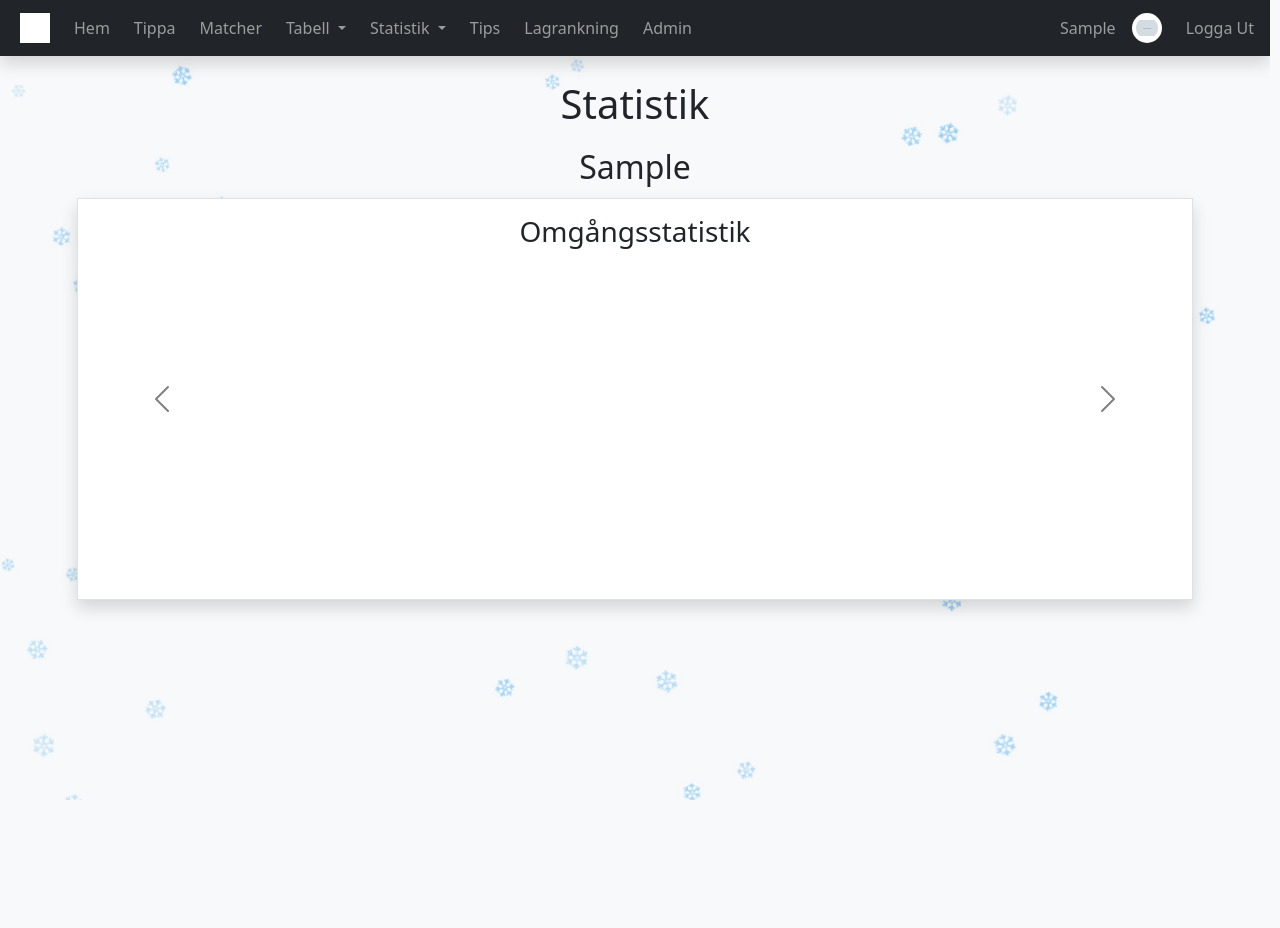
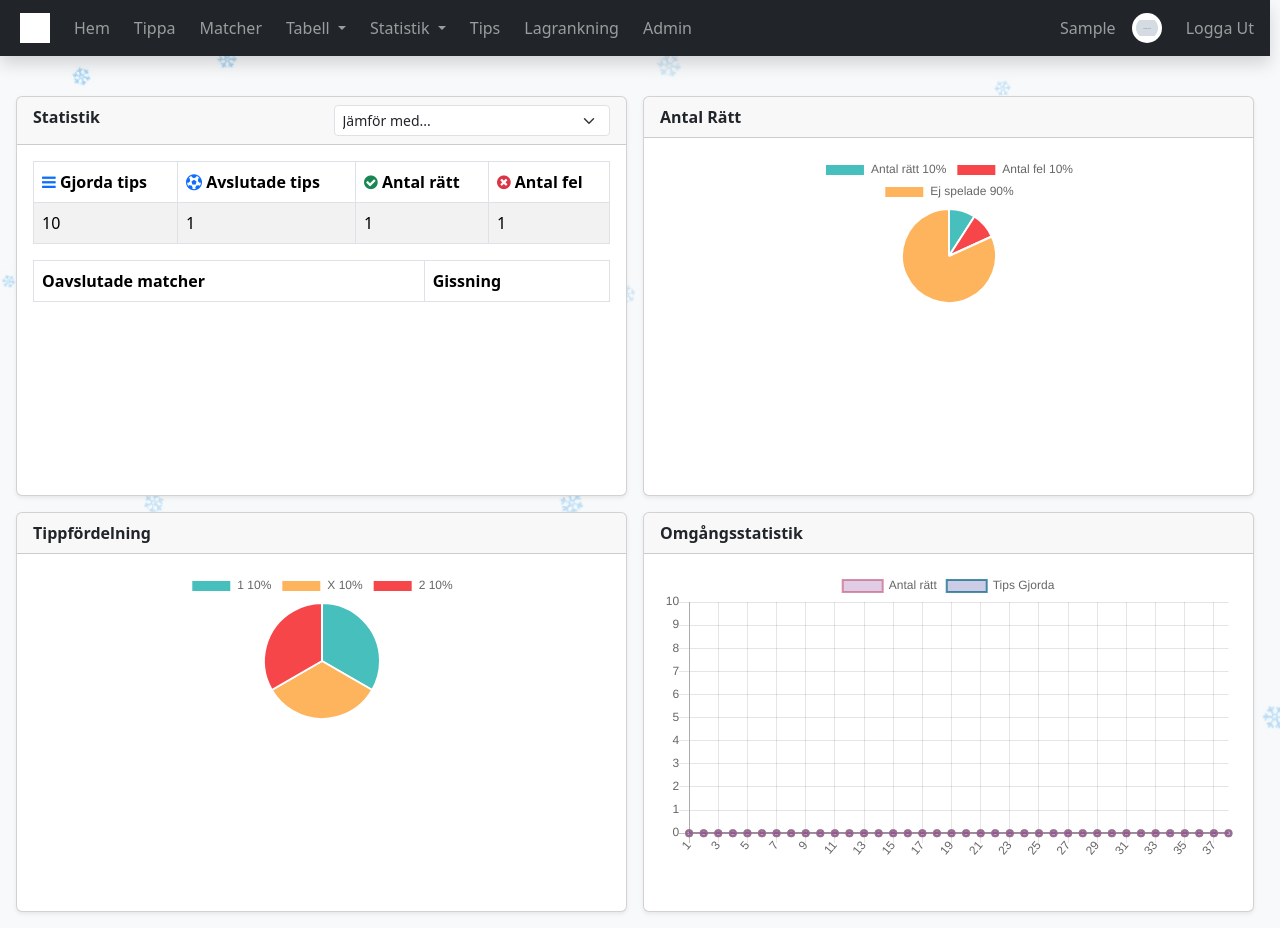
Before and after one commit to PhilipJanson/Premier-League-Tips, a Flask app: a page that uses website/templates/stats.html in a window 1280 px wide. Before the commit the page ends 800 px from the top, so only its background shows below. Run offline with Flask 3, Linux system fonts and the light colour scheme; a user stored in the database is signed in; tables that the repository leaves empty hold one stand-in row (values such as "Sample post"); grey boxes marked "Sample" are stand-in pictures; lists and menus that the app fills with data are empty; some libraries are stand-ins or nearby versions; grey boxes are pictures that could not be loaded.

Commit message:
Stats page rewrite

```diff
--- a/website/static/js/stats.js
+++ b/website/static/js/stats.js
@@ -1,21 +1,37 @@
-var carousels = document.getElementsByClassName('carousel');
+const ROUNDS = 38;
 
-for (const carousel of carousels) {
-  const userId = carousel.dataset.userId;
-  const total = Number(carousel.dataset.total) || 0;
+document.addEventListener('DOMContentLoaded', () => {
+  function range(start, end) {
+    return Array.from({ length: end - start + 1 }, (_, i) => start + i);
+  }
 
-  const correctCtx = document.getElementById(`${userId}-correct-chart`);
-  const correct = Number(correctCtx?.dataset?.correct) || 0;
-  const incorrect = Number(correctCtx?.dataset?.incorrect) || 0;
-  const finished = Number(correctCtx?.dataset?.finished) || 0;
+  function safePercent(part, total) {
+    if (!total || total === 0) return '0%';
+    return Math.round((100 * part) / total) + '%';
+  }
+
+  function parseRoundStats(canvas, dataId) {
+    try {
+      const raw = canvas.getAttribute(dataId) || '{}';
+      return JSON.parse(raw);
+    } catch (err) {
+      console.warn('Invalid data-round-stats JSON for canvas', canvas.id, err);
+      return {};
+    }
+  }
+
+  document.querySelectorAll('.pie-chart').forEach((canvas) => {
+    const ctx = canvas.getContext('2d');
+    if (!ctx) return;
+
+    const total = Number(canvas.dataset.total) || 0;
+    if (canvas.id.includes('correct-chart')) {
+      const correct = Number(canvas.dataset.correct) || 0;
+      const incorrect = Number(canvas.dataset.incorrect) || 0;
+      const finished = Number(canvas.dataset.finished) || 0;
       const notPlayed = Math.max(0, total - finished);
 
-  function safePercent(part, tot) {
-    if (!tot || tot === 0) return '0%';
-    return Math.round((100 * part) / tot) + '%';
-  }
-
-  var correctPieChart = new Chart(correctCtx.getContext('2d'), {
+      new Chart(ctx, {
         type: 'pie',
         data: {
           labels: [
@@ -33,13 +49,14 @@ for (const carousel of carousels) {
         },
         options: { responsive: true },
       });
+    }
 
-  const tipCtx = document.getElementById(`${userId}-tip-chart`);
-  const tip1 = Number(tipCtx?.dataset?.tipOne) || 0;
-  const tipX = Number(tipCtx?.dataset?.tipX) || 0;
-  const tip2 = Number(tipCtx?.dataset?.tipTwo) || 0;
+    if (canvas.id.includes('tip-chart')) {
+      const tip1 = Number(canvas.dataset.tipOne) || 0;
+      const tipX = Number(canvas.dataset.tipX) || 0;
+      const tip2 = Number(canvas.dataset.tipTwo) || 0;
 
-  var tipPieChart = new Chart(tipCtx.getContext('2d'), {
+      new Chart(ctx, {
         type: 'pie',
         data: {
           labels: [
@@ -57,35 +74,38 @@ for (const carousel of carousels) {
         },
         options: { responsive: true },
       });
+    }
+  });
 
-  const roundsCtx = document.getElementById(`${userId}-round-stats`);
-  let roundStats = {};
-  try {
-    const raw = roundsCtx?.dataset?.stats || '{}';
-    roundStats = typeof raw === 'string' ? JSON.parse(raw) : raw;
-  } catch (err) {
-    console.warn('Invalid round_stats JSON for user', userId, err);
-    roundStats = {};
-  }
+  document.querySelectorAll('.line-graph').forEach((canvas) => {
+    const ctx = canvas.getContext('2d');
+    if (!ctx) return;
+
+    const roundStats = parseRoundStats(canvas, 'data-round-stats');
+    const compareStats = parseRoundStats(canvas, 'data-compare-round-stats');
 
     const roundScores = [];
+    const compareRoundScores = [];
     const roundGuesses = [];
-  for (let i = 1; i <= 38; i++) {
-    const key = String(i);
-    if (roundStats[key]) {
-      roundScores.push(Number(roundStats[key].correct) || 0);
-      roundGuesses.push(Number(roundStats[key].tips) || 0);
+    for (let i = 1; i <= ROUNDS; i++) {
+      const currRound = String(i);
+      if (roundStats[currRound]) {
+        roundScores.push(Number(roundStats[currRound].correct) || 0);
+        roundGuesses.push(Number(roundStats[currRound].tips) || 0);
       } else {
         roundScores.push(0);
         roundGuesses.push(0);
       }
+      if (compareStats[currRound]) {
+        compareRoundScores.push(Number(compareStats[currRound].correct) || 0);
+      } else {
+        compareRoundScores.push(0);
+      }
     }
 
-  var roundStatChart = new Chart(roundsCtx.getContext('2d'), {
-    type: 'line',
-    data: {
-      labels: range(1, 38),
-      datasets: [
+    let datasets = [];
+    if (compareStats && Object.keys(compareStats).length === 0) {
+      datasets = [
         {
           label: 'Antal rätt',
           data: roundScores,
@@ -102,19 +122,57 @@ for (const carousel of carousels) {
           borderWidth: 2,
           lineTension: 0,
         },
-      ],
+      ];
+    } else {
+      datasets = [
+        {
+          label: 'Antal rätt ' + canvas.dataset.user,
+          data: roundScores,
+          backgroundColor: 'rgba(0, 189, 57, 0.2)',
+          borderColor: 'rgba(0, 92, 29, 0.2)',
+          borderWidth: 2,
+          lineTension: 0,
+        },
+        {
+          label: 'Antal rätt ' + canvas.dataset.compareUser,
+          data: compareRoundScores,
+          backgroundColor: 'rgba(241, 57, 57, 0.2)',
+          borderColor: 'rgba(138, 31, 31, 0.7)',
+          borderWidth: 2,
+          lineTension: 0,
+        },
+      ];
+    }
+
+    new Chart(ctx, {
+      type: 'line',
+      data: {
+        labels: range(1, ROUNDS),
+        datasets: datasets,
       },
       options: {
         responsive: true,
         scales: {
-        yAxes: [{ display: true, ticks: { beginAtZero: true } }],
+          yAxes: [
+            { display: true, ticks: { beginAtZero: true, min: 0, max: 10 } },
+          ],
         },
       },
     });
+  });
+
+  document.querySelectorAll('.compare-user-form').forEach((select) => {
+    select.addEventListener('change', async (e) => {
+      const userId = e.target.value;
+      const url = new URL(window.location.href);
+
+      if (userId !== '') {
+        url.searchParams.set('compareTo', userId);
+      } else {
+        url.searchParams.delete('compareTo');
       }
 
-function range(start, end) {
-  return Array(end - start + 1)
-    .fill()
-    .map((_, idx) => start + idx);
-}
+      window.location.href = url.toString();
+    });
+  });
+});
--- a/website/static/styles/style.css
+++ b/website/static/styles/style.css
@@ -55,6 +55,34 @@ html {
   border-radius: 0.25rem;
   max-width: 100%;
   height: auto;
+}
+
+/* Stats */
+.stat-card {
+  height: 400px;
+}
+
+.stat-card-body {
+  max-height: 400px;
+  overflow: auto;
+}
+
+.stat-table {
+  margin-right: auto;
+  margin-left: auto;
+  max-width: 600px;
+}
+
+.stat-pie-chart {
+  margin-right: auto;
+  margin-left: auto;
+  max-width: 300px;
+}
+
+.stat-line-graph {
+  margin-right: auto;
+  margin-left: auto;
+  max-width: 600px;
 }
 
 .hover {
@@ -116,32 +144,6 @@ html {
   width: 100%;
   z-index: 10;
   top: var(--bs-navbar-height, 56px);
-}
-
-.carousel-item {
-  height: 400px;
-}
-
-.stat {
-  margin-right: auto;
-  margin-left: auto;
-}
-
-.pie-chart {
-  max-width: 300px;
-}
-
-.line-graph {
-  max-width: 600px;
-}
-
-.stat-1 {
-  max-width: 400px;
-}
-
-.stat-2 {
-  max-width: 400px;
-  max-height: 140px;
 }
 
 .test:focus {
--- a/website/templates/stats.html
+++ b/website/templates/stats.html
@@ -1,105 +1,161 @@
 {% extends "base.html" %}
-{% block title %}Statistik{% endblock %}
-{% block content %}
-  <h1 class="pb-2 text-center">Statistik</h1>
-  <div class="container text-responsive">
-    {% for u in user_results %}
-      {% if u.result %}
-        <h2 class="text-center p-1">{{ u.username.capitalize() }}</h2>
-          <div id="{{ u.id }}-carousel" class="carousel slide bg-white shadow border" data-bs-ride="carousel" data-bs-interval="false" data-user-id="{{ u.id }}" data-total="{{ u.result.total }}">
-          <div class="carousel-inner">
-            <div class="carousel-item active">
-                  <h3 class="text-center p-3">Översikt</h3>
-              <div class="row text-start border shadow stat stat-1 p-2 small">
-                <div class="col border-bottom">
+
+{% macro stat_card(title, compare_enabled) %}
+  <div class="col-12 col-lg-6">
+    <div class="card shadow-sm stat-card">
+      <div class="card-header fw-bold">
         <div class="row">
-                    <div class="col border-right">
-                      <span class="text-primary">
-                        <i class="fa fa-bars"></i>
-                      </span>Gjorda tips:
+          <div class="col">
+            {{ title }}
           </div>
-                    <div class="col">{{ u.result.total }}</div>
+          {% if compare_enabled %}
+            <div class="col">
+              <select class="form-select form-select-sm compare-user-form">
+                <option value="">Jämför med...</option>
+                {% for user in all_users %}
+                  {% if user.id != current_user.id %}
+                    <option value="{{ user.id }}" {% if compare_result and user.id == compare_result.user.id %} selected="selected" {% endif %}>{{ user.username | capitalize }}</option>
+                  {% endif %}
+                {% endfor %}
+              </select>
+            </div>
+          {% endif %}
         </div>
       </div>
-                <div class="w-100"></div>
-                <div class="col border-bottom">
-                  <div class="row">
-                    <div class="col border-right">
-                      <span class="text-primary">
-                        <i class="fa fa-soccer-ball-o"></i>
-                      </span>Avslutade tips:
-                    </div>
-                    <div class="col">{{ u.result.finished }}</div>
-                  </div>
-                </div>
-                <div class="w-100"></div>
-                <div class="col border-bottom">
-                  <div class="row">
-                    <div class="col border-right">
-                      <span class="text-success">
-                        <i class="fa fa-check-circle"></i>
-                      </span>Antal rätt:
-                    </div>
-                    <div class="col">{{ u.result.correct }}</div>
-                  </div>
-                </div>
-                <div class="w-100"></div>
-                <div class="col">
-                  <div class="row">
-                    <div class="col border-right">
-                      <span class="text-danger">
-                        <i class="fa fa-times-circle"></i>
-                      </span>Antal fel:
-                    </div>
-                    <div class="col">{{ u.result.incorrect }}</div>
+      <div class="card-body stat-card-body">
+        {{ caller() }}
       </div>
     </div>
   </div>
-              <h5 class="text-center p-1">Ej spelade</h5>
-              <div class="row overflow-auto border shadow stat stat-2 p-2 small">
+{% endmacro %}
+
+{% macro stat_general(user_result) %}
+  <table class="table table-striped table-bordered align-middle stat-table">
+    <thead>
+      <tr>
+        <th>
+          <span class="text-primary">
+            <i class="fa fa-bars"></i>
+          </span>
+          Gjorda tips
+        </th>
+        <th>
+          <span class="text-primary">
+            <i class="fa fa-soccer-ball-o"></i>
+          </span>
+          Avslutade tips
+        </th>
+        <th>
+          <span class="text-success">
+            <i class="fa fa-check-circle"></i>
+          </span>
+          Antal rätt
+        </th>
+        <th>
+          <span class="text-danger">
+            <i class="fa fa-times-circle"></i>
+          </span>
+          Antal fel
+        </th>
+      </tr>
+    </thead>
+    <tbody>
+      <tr>
+        <td>{{ user_result.result.total }}</td>
+        <td>{{ user_result.result.finished }}</td>
+        <td>{{ user_result.result.correct }}</td>
+        <td>{{ user_result.result.incorrect }}</td>
+      </tr>
+    </tbody>
+  </table>
+  <table class="table table-striped table-bordered align-middle stat-table">
+    <thead>
+      <tr>
+        <th>Oavslutade matcher</th>
+        <th>Gissning</th>
+      </tr>
+    </thead>
+    <tbody>
       {% for fixture in fixtures %}
         {% for tip in user.tips %}
           {% if fixture.fixture_id == tip.fixture_id %}
-                      <div class="col border-bottom">
-                        <div class="row text-center">
-                          <div class="col-10 border-right">{{ fixture.home_team.name }}
+            <tr>
+              <td>{{ fixture.home_team.name }}
                 -
-                            {{ fixture.away_team.name }}</div>
-                          <div class="col-1">{{ tip.tip }}</div>
-                        </div>
-                      </div>
-                      <div class="w-100"></div>
+                {{ fixture.away_team.name }}</td>
+              <td>{{ tip.tip }}</td>
+            </tr>
           {% endif %}
         {% endfor %}
       {% endfor %}
+    </tbody>
+  </table>
+{% endmacro %}
+
+{% macro correct_chart(result_dict)%}
+  {% if result_dict.user and result_dict.result %}
+    <canvas id="{{ result_dict.user.id }}-correct-chart" class="pie-chart stat-pie-chart" data-total="{{ result_dict.result.total }}" data-correct="{{ result_dict.result.correct }}" data-incorrect="{{ result_dict.result.incorrect }}" data-finished="{{ result_dict.result.finished }}"></canvas>
+  {% endif %}
+{% endmacro %}
+
+{% macro tip_chart(result_dict)%}
+  {% if result_dict.user and result_dict.result %}
+    <canvas id="{{ result_dict.user.id }}-tip-chart" class="pie-chart stat-pie-chart" data-total="{{ result_dict.result.total }}" data-tip-one="{{ result_dict.result.tip_1 }}" data-tip-x="{{ result_dict.result.tip_X }}" data-tip-two="{{ result_dict.result.tip_2 }}"></canvas>
+  {% endif %}
+{% endmacro %}
+
+{% block title %}Statistik{% endblock %}
+
+{% block content %}
+  <div class="container-fluid p-3">
+    <div class="row g-3">
+      {% call stat_card("Statistik", true) %}
+      {% if user_result %}
+        {{ stat_general(user_result) }}
+      {% endif %}
+      {% endcall %}
+      {% call stat_card("Antal Rätt", false) %}
+      {% if user_result.result %}
+        {% if compare_result.result %}
+          <div class="row">
+            <div class="col text-center fw-bold">
+              {{ user_result.user.username | capitalize }}
+              {{ correct_chart(user_result) }}
+            </div>
+            <div class="col text-center fw-bold">
+              {{ compare_result.user.username | capitalize }}
+              {{ correct_chart(compare_result) }}
             </div>
           </div>
-            <div class="carousel-item">
-              <h3 class="text-center p-3">Antal rätt</h3>
-              <canvas id="{{ u.id }}-correct-chart" class="stat pie-chart pb-4" data-correct="{{ u.result.correct }}" data-incorrect="{{ u.result.incorrect }}" data-finished="{{ u.result.finished }}"></canvas>
+        {% else %}
+          {{ correct_chart(user_result) }}
+        {% endif %}
+      {% endif %}
+      {% endcall %}
+      {% call stat_card("Tippfördelning", false) %}
+      {% if user_result.result %}
+        {% if compare_result.result %}
+          <div class="row">
+            <div class="col text-center fw-bold">
+              {{ user_result.user.username | capitalize }}
+              {{ tip_chart(user_result) }}
             </div>
-            <div class="carousel-item">
-              <h3 class="text-center p-3">Tipfördelning</h3>
-              <canvas id="{{ u.id }}-tip-chart" class="stat pie-chart pb-4" data-tip-one="{{ u.result.tip_1 }}" data-tip-x="{{ u.result.tip_X }}" data-tip-two="{{ u.result.tip_2 }}"></canvas>
-            </div>
-            <div class="carousel-item">
-              <h3 class="text-center p-3">Omgångsstatistik</h3>
-              <canvas id="{{ u.id }}-round-stats" class="stat line-graph" data-stats='{{ u.result.round_stats | tojson }}'></canvas>
+            <div class="col text-center fw-bold">
+              {{ compare_result.user.username | capitalize }}
+              {{ tip_chart(compare_result) }}
             </div>
           </div>
-          <a class="carousel-control-prev" href="#{{ u.id }}-carousel" role="button" data-bs-slide="prev">
-            <span class="carousel-control-prev-icon" aria-hidden="true" style="filter: invert(100%);"></span>
-            <span class="visually-hidden">Previous</span>
-          </a>
-          <a class="carousel-control-next" href="#{{ u.id }}-carousel" role="button" data-bs-slide="next">
-            <span class="carousel-control-next-icon" aria-hidden="true" style="filter: invert(100%);"></span>
-            <span class="visually-hidden">Next</span>
-          </a>
+        {% else %}
+          {{ tip_chart(user_result) }}
+        {% endif %}
+      {% endif %}
+      {% endcall %}
+      {% call stat_card("Omgångsstatistik", false) %}
+      {% if user_result.result %}
+        <canvas id="{{ user_result.user.id }}-round-stats" class="line-graph stat-line-graph" data-user="{{ user_result.user.username | capitalize }}" data-round-stats='{{ user_result.result.round_stats }}' {% if compare_result %} data-compare-round-stats='{{ compare_result.result.round_stats }}' data-compare-user="{{ compare_result.user.username | capitalize }}" {% endif %}></canvas>
+      {% endif %}
+      {% endcall %}
     </div>
-      {% else %}
-        <h2 class="text-center p-1 text-muted">{{ u.username.capitalize() }} — Inga resultat</h2>
-      {% endif %}
-    {% endfor %}
   </div>
 {% endblock %}
 {% block script %}
--- a/website/views.py
+++ b/website/views.py
@@ -4,7 +4,13 @@ from datetime import datetime
 from flask import Blueprint, Response, flash, render_template, jsonify, abort, request
 from flask_login import login_required, current_user
 from .models import User, Tip, Fixture, Team, TeamStanding, Result, General, Season
-from .utils import get_week_dates, get_fixture_tip_data, calculate_next_fixture
+from .utils import (
+    get_week_dates,
+    get_fixture_tip_data,
+    calculate_next_fixture,
+    find_result,
+    parse_result
+)
 from . import db
 
 views = Blueprint('views', __name__)
@@ -87,41 +93,23 @@ def endpoint_stats(season: str) -> str:
                           .filter(Season.season == season)
                           .filter(Fixture.status == 'NS')
                           .all())
+    result = find_result(current_user.id, season)
+    parsed_result = parse_result(result)
 
-    results = Result.by_season(season)
-    user_result = {result.user_id: result for result in results}
-
-    user_results = []
-    for user in User.all():
-        if user.username == 'admin':
-            continue
-
-        result = user_result.get(user.id)
-        if result:
-            # Ensure round_stats is a valid JSON string
-            round_stats = result.round_stats if (result.round_stats and
-                                                 result.round_stats.strip()) else "{}"
-            user_results.append({
-                "id": user.id,
-                "username": user.username,
-                "result": {
-                    "total": int(result.total or 0),
-                    "finished": int(result.finished or 0),
-                    "correct": int(result.correct or 0),
-                    "incorrect": int(result.incorrect or 0),
-                    "tip_1": int(result.tip_1 or 0),
-                    "tip_X": int(result.tip_X or 0),
-                    "tip_2": int(result.tip_2 or 0),
-                    "round_stats": round_stats
-                }
-            })
+    parsed_compare_result = None
+    compare_to_user = request.args.get('compareTo', type=str)
+    if compare_to_user:
+        compare_result = find_result(compare_to_user, season)
+        parsed_compare_result = parse_result(compare_result)
 
     kwargs = {
         'season_data': Season.get_season_data(),
         'selected_season': season,
         'user': current_user,
+        'all_users': User.all(),
         'fixtures': fixtures,
-        'user_results': user_results
+        'user_result': parsed_result,
+        'compare_result': parsed_compare_result
     }
     return render_template('stats.html', **kwargs)
 
```
Also changed, not shown: website/utils.py (+31 -0 lines). Lines whose indentation alone changed are shown as unchanged.
